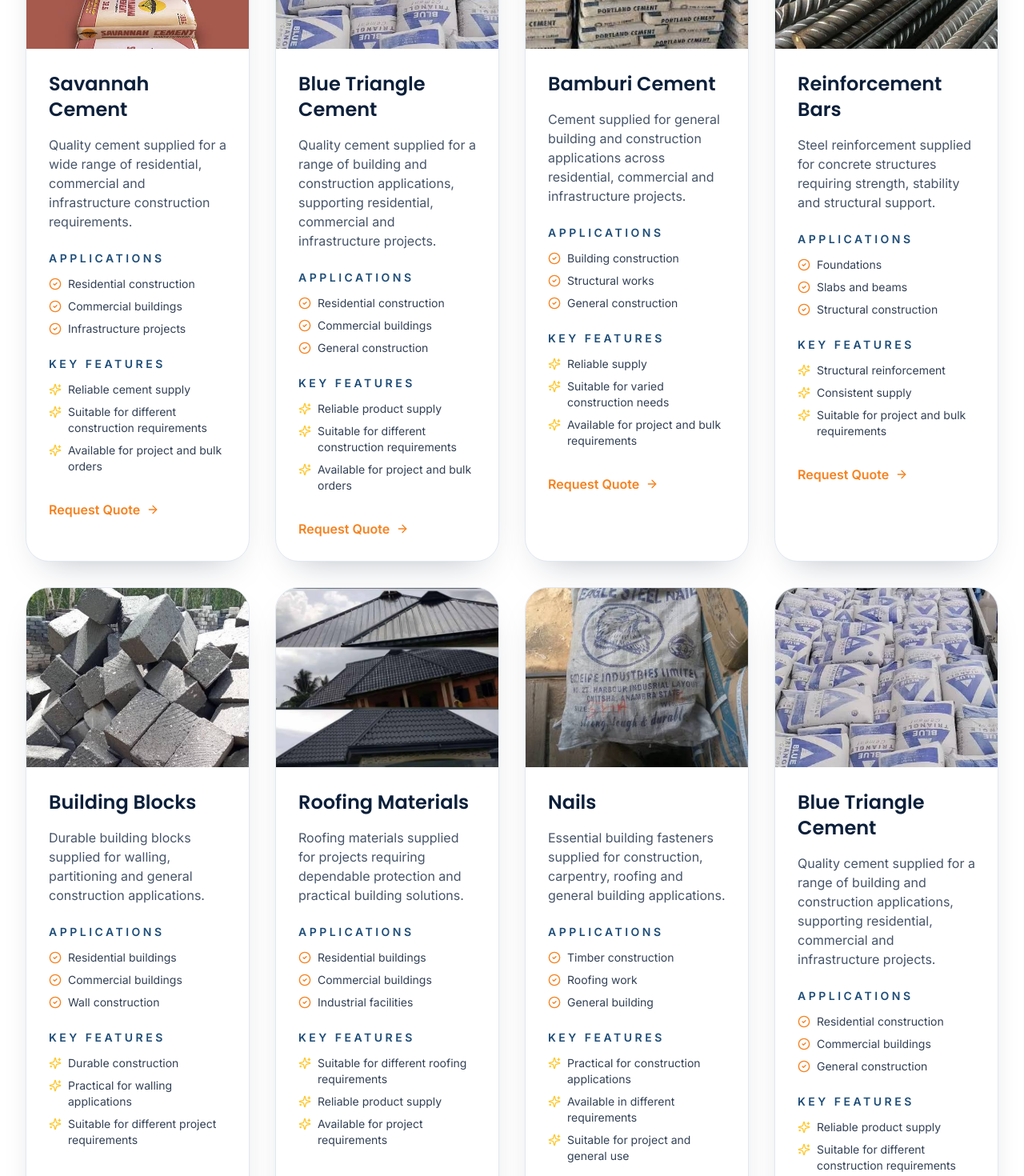
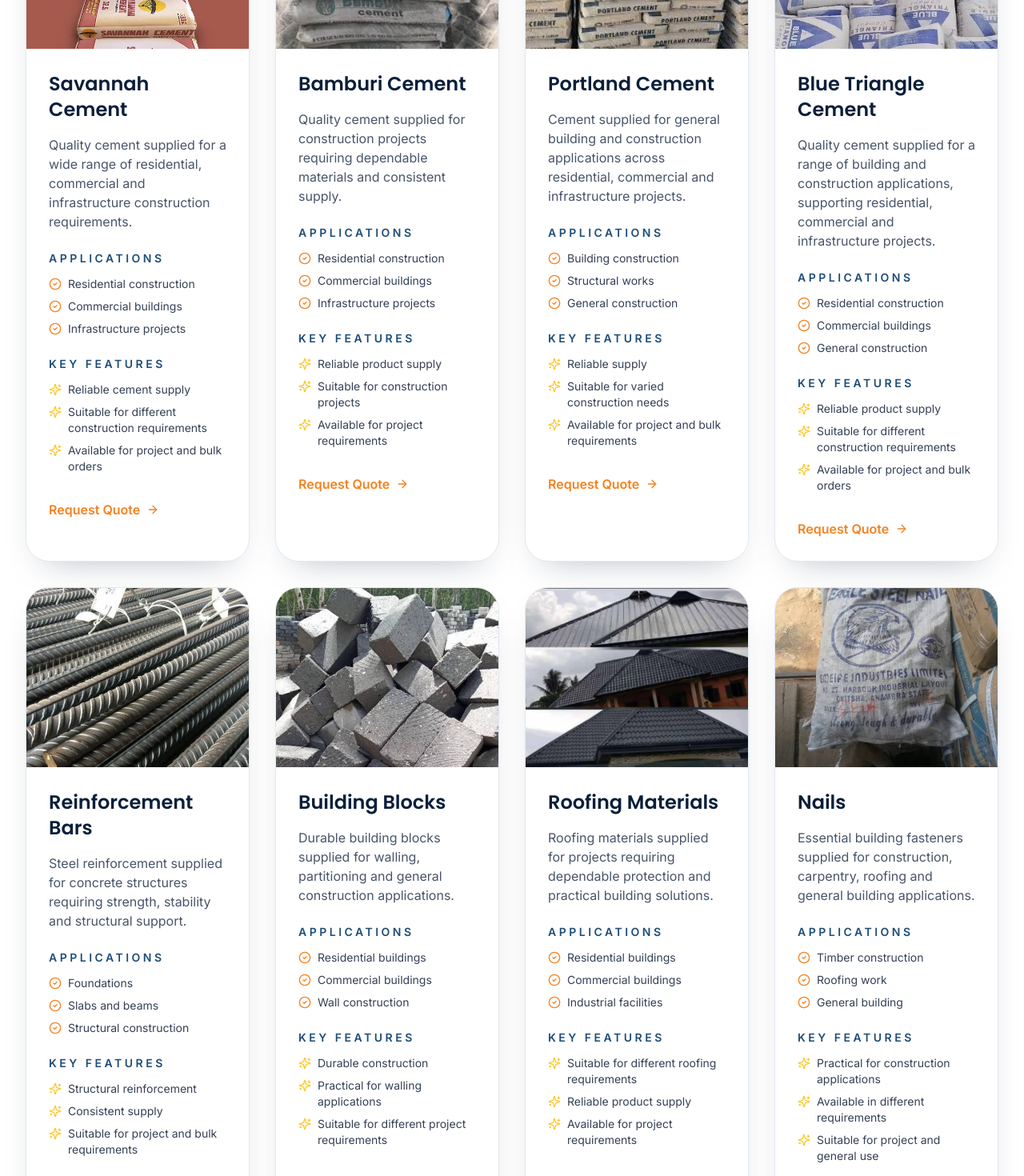
Before and after one commit to Vinniede/P-L-Above-Height-Ltd, a Next.js app: page /products in a window 1280 px wide. Shown: the part 1960-3430 px from the top of the page at 80% size. Built offline with nearby package versions, Linux system fonts and the light colour scheme.

Commit message:
Fix: Reorganize cement products, remove duplicate, and add Portland Cement with correct images

```diff
--- a/components/products/products-page-content.tsx
+++ b/components/products/products-page-content.tsx
@@ -46,6 +46,38 @@
         image: encodeURI("/images/products/Savannah Cement.jpg"),
       },
       {
+        name: "Bamburi Cement",
+        description:
+          "Quality cement supplied for construction projects requiring dependable materials and consistent supply.",
+        applications: [
+          "Residential construction",
+          "Commercial buildings",
+          "Infrastructure projects",
+        ],
+        features: [
+          "Reliable product supply",
+          "Suitable for construction projects",
+          "Available for project requirements",
+        ],
+        image: encodeURI("/images/products/Bamburi Cement.jpg"),
+      },
+      {
+        name: "Portland Cement",
+        description:
+          "Cement supplied for general building and construction applications across residential, commercial and infrastructure projects.",
+        applications: [
+          "Building construction",
+          "Structural works",
+          "General construction",
+        ],
+        features: [
+          "Reliable supply",
+          "Suitable for varied construction needs",
+          "Available for project and bulk requirements",
+        ],
+        image: encodeURI("/images/products/Portland Cement.jpg"),
+      },
+      {
         name: "Blue Triangle Cement",
         description:
           "Quality cement supplied for a range of building and construction applications, supporting residential, commercial and infrastructure projects.",
@@ -60,22 +92,6 @@
           "Available for project and bulk orders",
         ],
         image: encodeURI("/images/products/Blue Triangle Cement.jpg"),
-      },
-      {
-        name: "Bamburi Cement",
-        description:
-          "Cement supplied for general building and construction applications across residential, commercial and infrastructure projects.",
-        applications: [
-          "Building construction",
-          "Structural works",
-          "General construction",
-        ],
-        features: [
-          "Reliable supply",
-          "Suitable for varied construction needs",
-          "Available for project and bulk requirements",
-        ],
-        image: encodeURI("/images/products/Portland Cement.jpg"),
       },
       {
         name: "Reinforcement Bars",
@@ -140,22 +156,6 @@
           "Suitable for project and general use",
         ],
         image: "/images/products/Nails.jpg",
-      },
-      {
-        name: "Blue Triangle Cement",
-        description:
-          "Quality cement supplied for a range of building and construction applications, supporting residential, commercial and infrastructure projects.",
-        applications: [
-          "Residential construction",
-          "Commercial buildings",
-          "General construction",
-        ],
-        features: [
-          "Reliable product supply",
-          "Suitable for different construction requirements",
-          "Available for project and bulk orders",
-        ],
-        image: encodeURI("/images/products/Blue Triangle Cement.jpg"),
       },
     ],
   },
```
